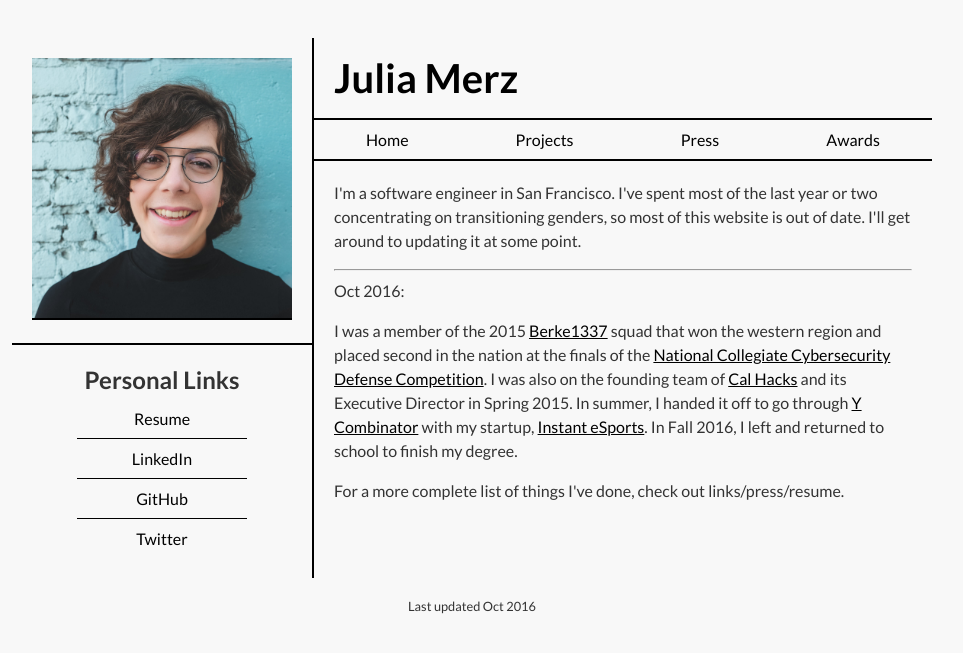
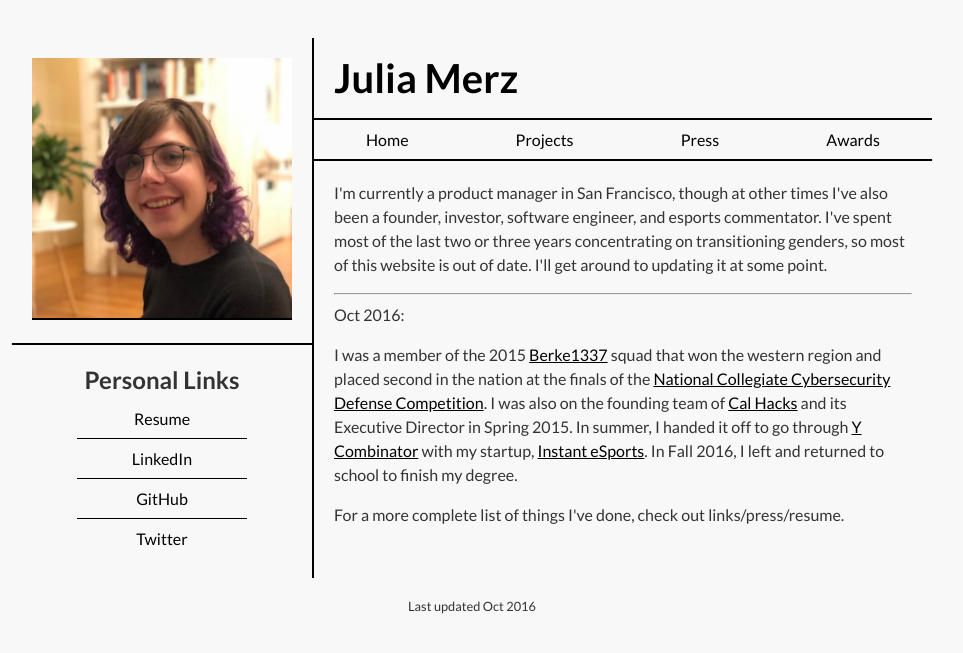
Before and after one commit to JuliaMerz/personal-website, a Flask app: page / in a window 1280 px wide. Shown: the top 653 px of the page, without its empty margins (168-1131 px from the left). Run offline with Flask 2, Linux system fonts and the light colour scheme.

Commit message:
small updates

```diff
--- a/app/templates/index.html
+++ b/app/templates/index.html
@@ -1,7 +1,7 @@
 {% extends 'base.html' %}
 {% block body %}
 <p>
-I'm a software engineer in San Francisco. I've spent most of the last year or two concentrating on transitioning genders, so most of this website is out of date. I'll get around to updating it at some point.
+I'm currently a product manager in San Francisco, though at other times I've also been a founder, investor, software engineer, and esports commentator. I've spent most of the last two or three years concentrating on transitioning genders, so most of this website is out of date. I'll get around to updating it at some point.
 </p>
 <hr>Oct 2016:<p>
 I was a member of the 2015 <a href="http://berke1337.org/" target="_blank">Berke1337</a> squad that won the western region and placed second in the nation at the finals of the <a href="http://www.nationalccdc.org/" target="_blank">National Collegiate Cybersecurity Defense Competition</a>.
```
Also changed, not shown: app/static/profile.jpg.
